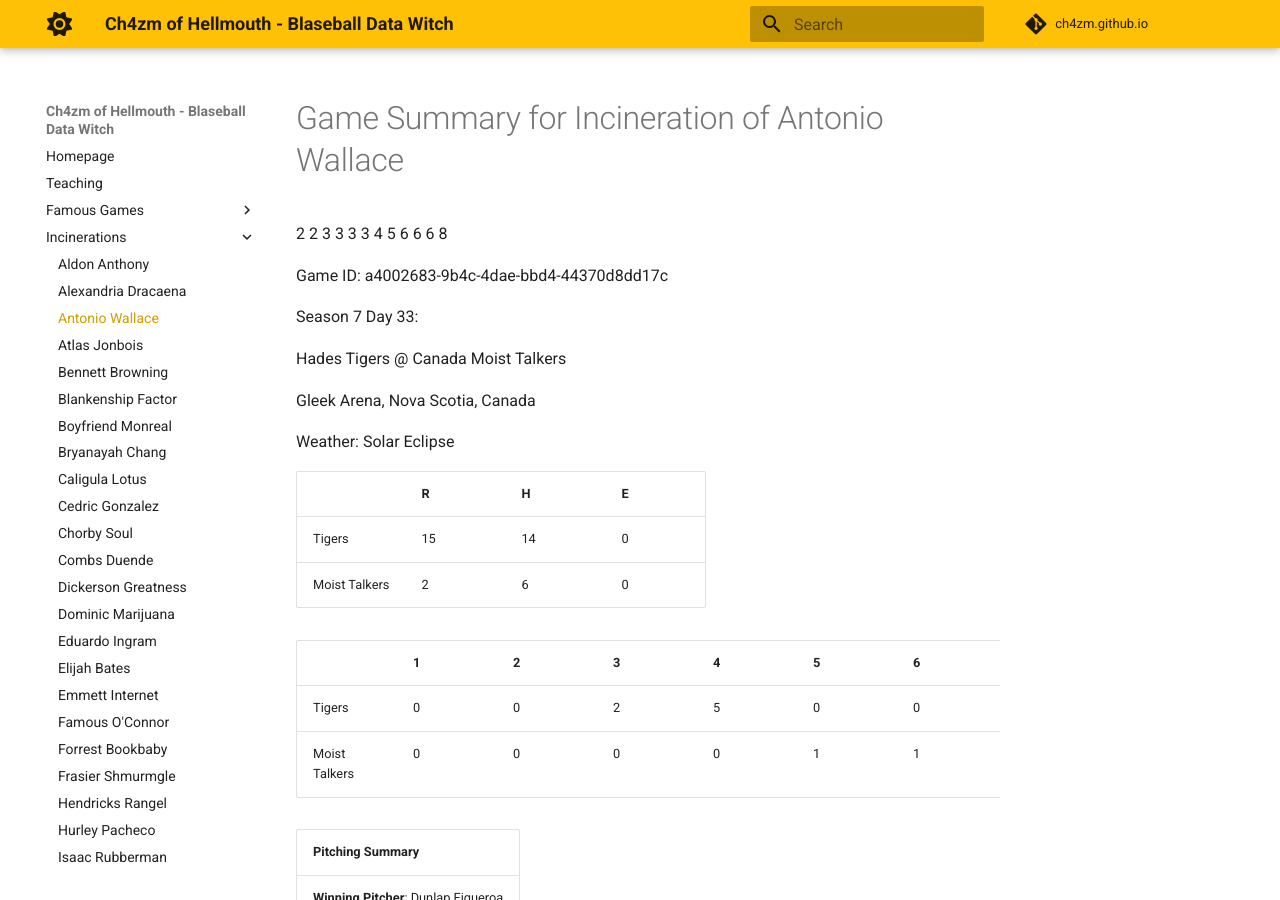
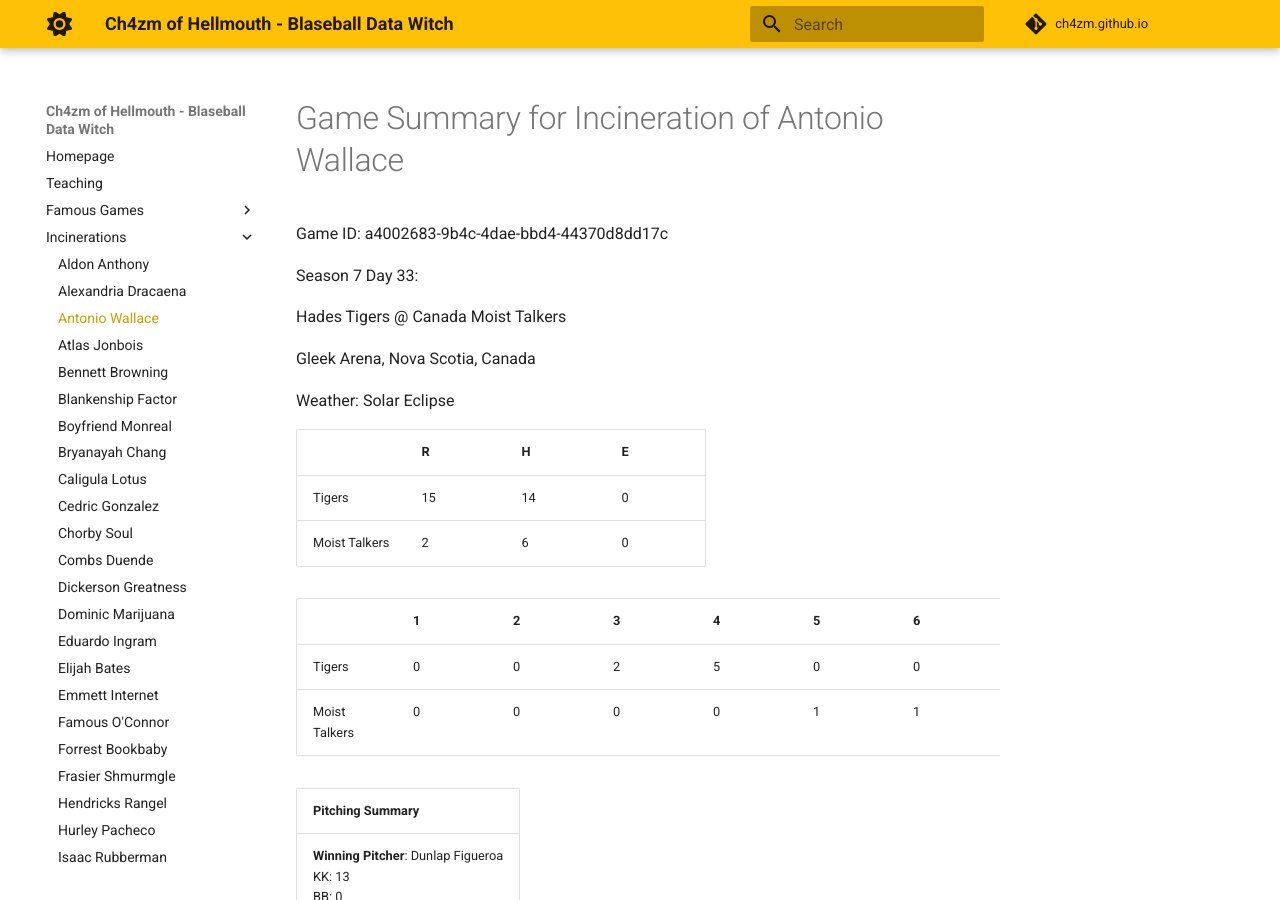
Before and after one commit to ch4zm/ch4zm.github.io, an MkDocs documentation site: the page built from docs/incineration_antonio_wallace.md, in a window 1280 px wide and 900 px high. Built offline with MkDocs 1.6.1 and Material for MkDocs 9.7.7, drawn with Linux system fonts in a browser that asks for light colours; comment, search, counter and statistics services are not loaded.

Commit message:
update antonion wallace incineration doc

```diff
--- a/docs/incineration_antonio_wallace.md
+++ b/docs/incineration_antonio_wallace.md
@@ -1,16 +1,4 @@
 # Game Summary for Incineration of Antonio Wallace
-2
-2
-3
-3
-3
-3
-4
-5
-6
-6
-6
-8
 
 Game ID: a4002683-9b4c-4dae-bbd4-44370d8dd17c
 
```
